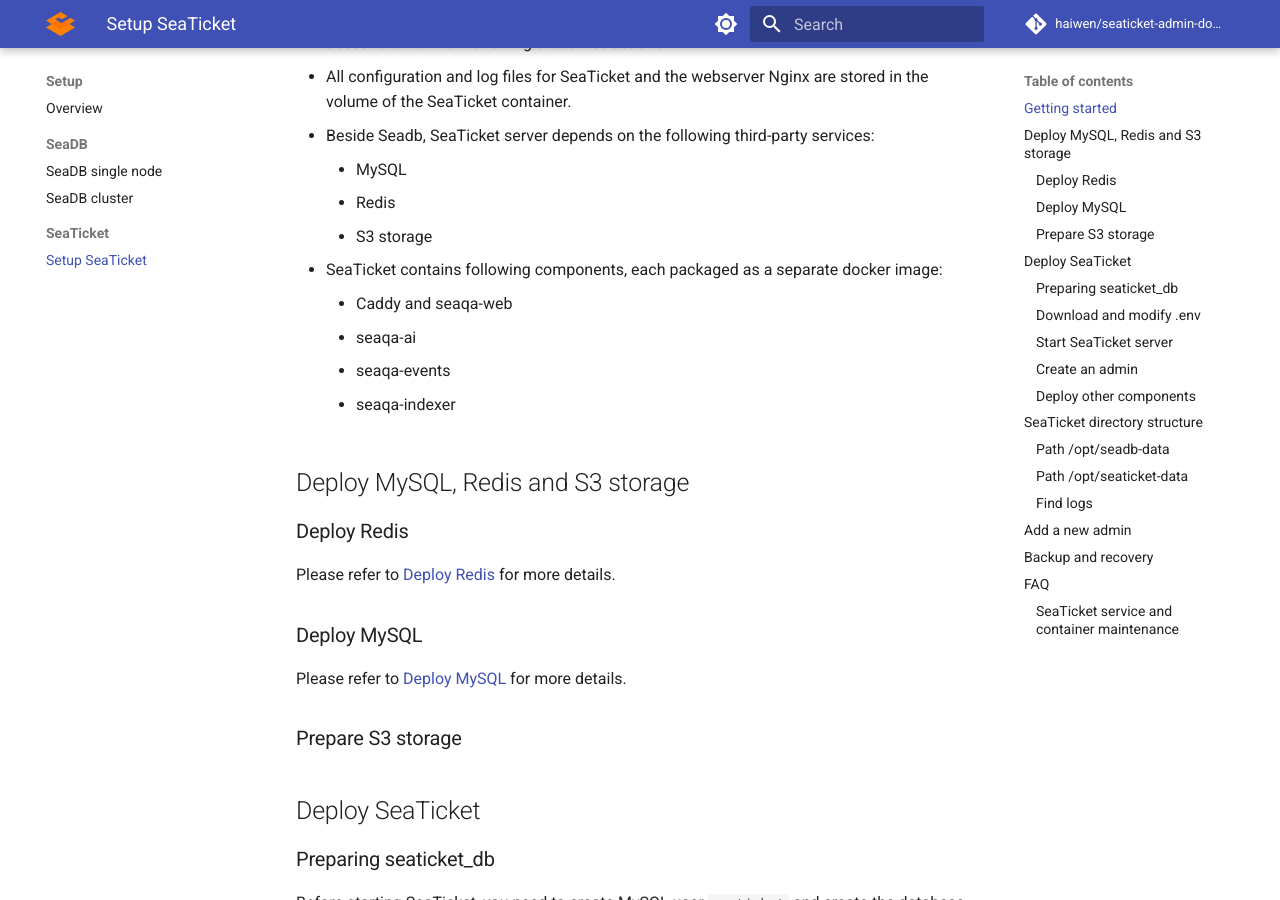
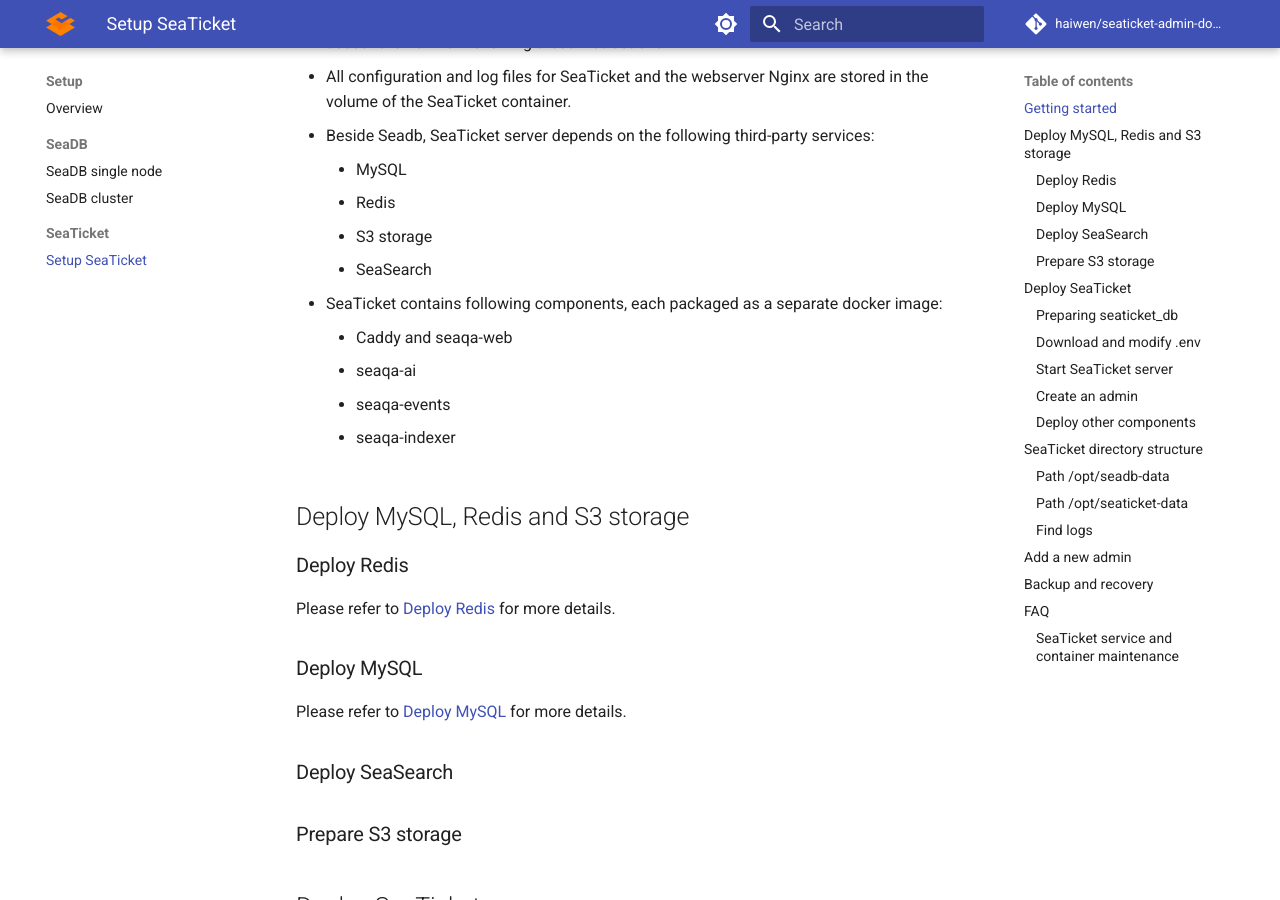
Before and after one commit to haiwen/seaticket-admin-docs, an MkDocs documentation site: the page built from manual/setup/setup_seaticket_single.md, in a window 1280 px wide and 900 px high, scrolled down 426 px. Built offline with MkDocs 1.6.1 and Material for MkDocs 9.7.7, drawn with Linux system fonts in a browser that asks for light colours; comment, search, counter and statistics services are not loaded; the version menu is left out.

Commit message:
Add seasearch

```diff
--- a/manual/setup/setup_seaticket_single.md
+++ b/manual/setup/setup_seaticket_single.md
@@ -12,6 +12,7 @@
     - MySQL
     - Redis
     - S3 storage
+    - SeaSearch
 - SeaTicket contains following components, each packaged as a separate docker image:
     - Caddy and seaqa-web
     - seaqa-ai
@@ -27,6 +28,9 @@
 ### Deploy MySQL
 
 Please refer to [Deploy MySQL](https://dev.mysql.com/doc/refman/8.4/en/installing.html) for more details.
+
+### Deploy SeaSearch
+
 
 ### Prepare S3 storage
 
```
